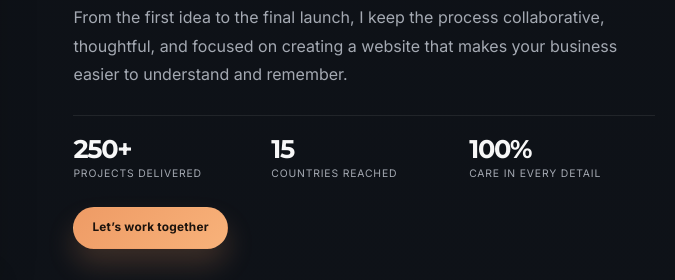
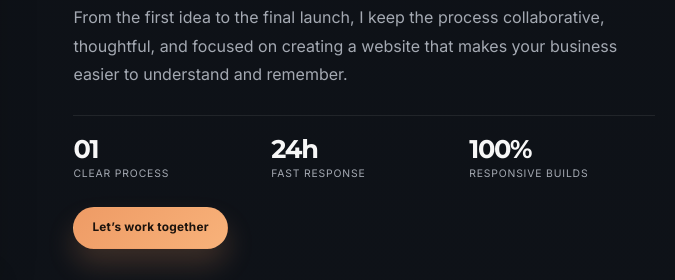
Before and after one commit to Adi3344/Adeel-Shareef, a plain HTML site: page index.html in a window 1280 px wide. Shown: the part 1031-1311 px from the top of the page, 605-1280 px from the left. Drawn offline with nearby package versions, Linux system fonts and the light colour scheme.

Commit message:
Replace duplicated About statistics

```diff
--- a/index.html
+++ b/index.html
@@ -154,16 +154,16 @@
               </p>
               <div class="about-details">
                 <div>
-                  <strong>250+</strong>
-                  <span>Projects delivered</span>
+                  <strong>01</strong>
+                  <span>Clear process</span>
                 </div>
                 <div>
-                  <strong>15</strong>
-                  <span>Countries reached</span>
+                  <strong>24h</strong>
+                  <span>Fast response</span>
                 </div>
                 <div>
                   <strong>100%</strong>
-                  <span>Care in every detail</span>
+                  <span>Responsive builds</span>
                 </div>
               </div>
               <a href="#contact" class="button button-primary about-button">Let’s work together</a>
```
